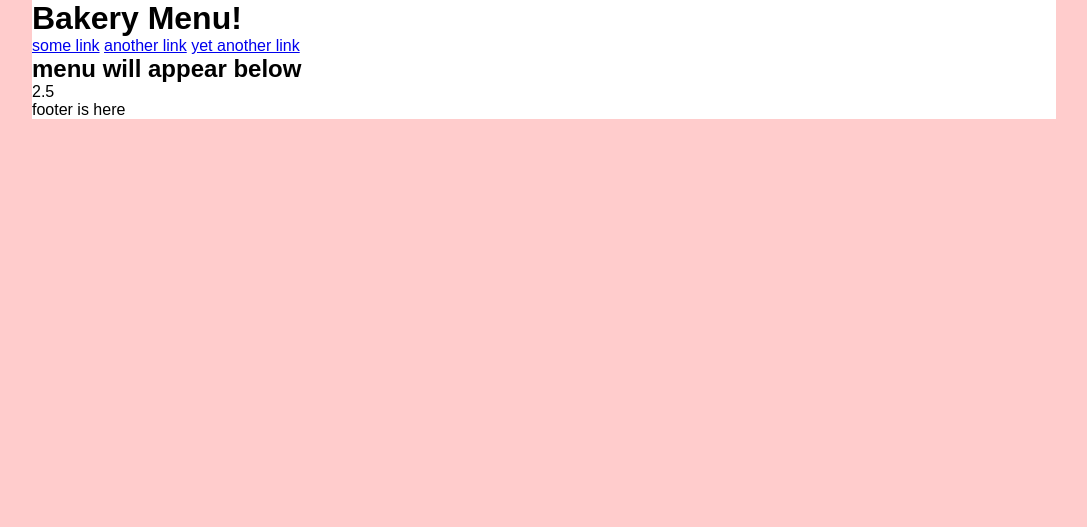
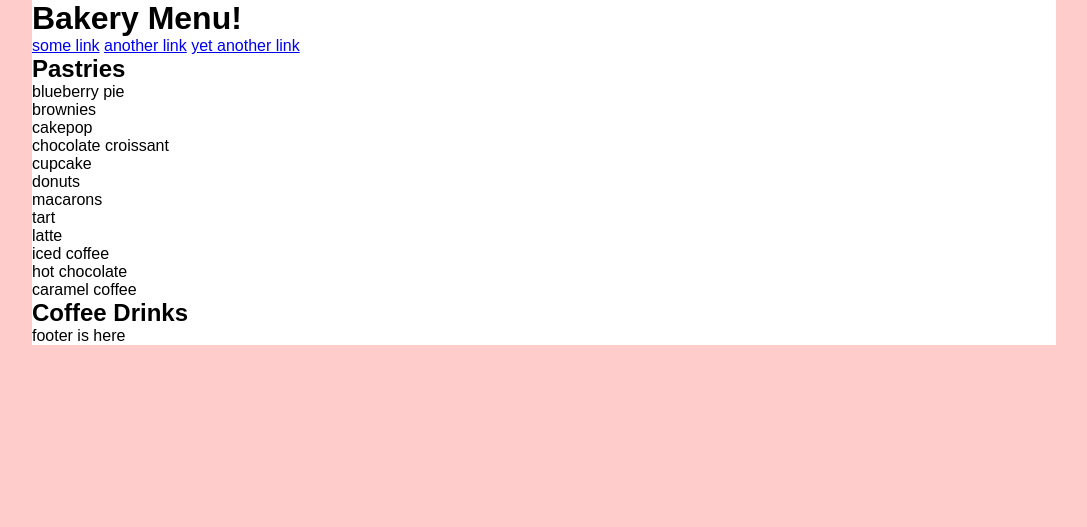
Before and after one commit to skyunlee/Web3, a PHP site: page /main.php in a window 1280 px wide. Shown: the top 527 px of the page, without its empty margins (96-1183 px from the left). Run offline with PHP 8.4, Linux system fonts and the light colour scheme.

Commit message:
menu list shows up in html

```diff
--- a/4_PHP_Practice/main.php
+++ b/4_PHP_Practice/main.php
@@ -1,32 +1,53 @@
 <?php include('header.php'); ?>
 
-	<h2>menu will appear below</h2>
 
 <?php
 	//create array of all the menu items
-		$pastries = array(
+	$menuLists = array();
+
+	//array for pastries
+	$menuLists['pastries'] = array(
 		'blueberry pie' => array('price'=>3.50, 'calories'=>500),
 		'brownies' => array('price'=>2.50, 'calories'=>350),
 		'cakepop' => array('price'=>2.25, 'calories'=>320),
-			'caramelcoffee' => array('price'=>2.75, 'calories'=>450),
-			'chocolatecroissant' => array('price'=>2.25, 'calories'=>320),
+		'chocolate croissant' => array('price'=>2.25, 'calories'=>320),
 		'cupcake' => array('price'=>3.45, 'calories'=>600),
 		'donuts' => array('price'=>1.25, 'calories'=>220),
-			'hotchoco' => array('price'=>2.95, 'calories'=>385),
-			'icedcoffee' => array('price'=>2.15, 'calories'=>10),
-			'latte' => array('price'=>3.25, 'calories'=>290),
 		'macarons' => array('price'=>2.65, 'calories'=>100),
 		'tart' => array('price'=>4.50, 'calories'=>450)
 		);
 
-		echo $pastries['brownies']['price'];
+	//array for drinks
+	$menuLists['drinks'] = array(
+		'latte' => array('price'=>3.25, 'calories'=>290),
+		'iced coffee' => array('price'=>2.15, 'calories'=>10),
+		'hot chocolate' => array('price'=>2.95, 'calories'=>385),
+		'caramel coffee' => array('price'=>2.75, 'calories'=>450)
+		);
 
+	//echo $menuLists['pastries']['cakepop']['calories'];
+
+	// //turning the list into json
 	// header('Access-Control-Origin: *');
 	// header('Content-Type: application/json');
-		// echo json_encode($pastries);
-
-		// echo "HI";
-
+	// echo json_encode($menuLists);
 ?>
 
+<article>
+	<h2>Pastries</h2>
+	<?php
+		foreach($menuLists as $menuList => $itemList){
+			foreach ($itemList as $item => $itemDetail){
+				echo $item; ?> <br> <?php
+			}
+		}
+		// endforeach;
+	?>
+
+	<h2>Coffee Drinks</h2>
+	<?php
+	?>
+</article>
+
+
 <?php include('footer.php'); ?>
```
Lines whose indentation alone changed are shown as unchanged.
